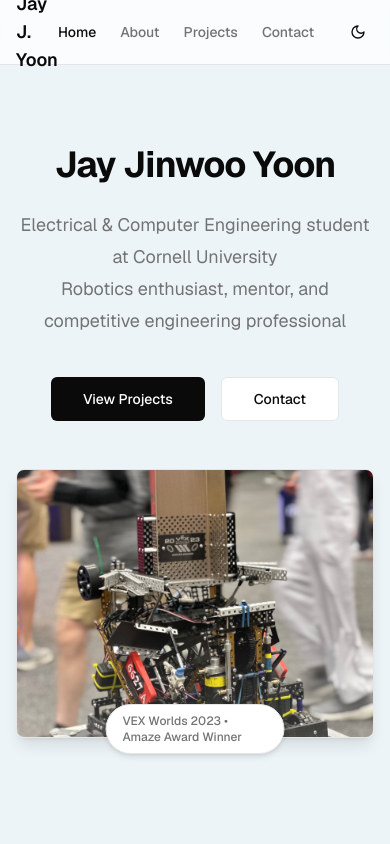
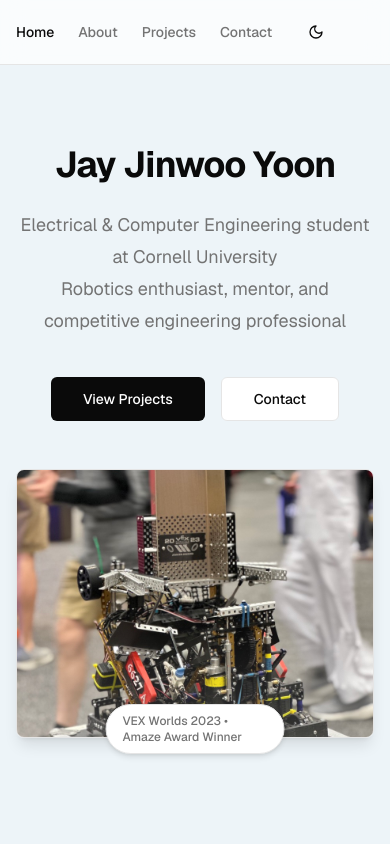
Before and after one commit to jinwooyoon04/jjinwooyoon, a Next.js app: page / in a window 390 px wide. Shown: the top 844 px of the page. Built offline with nearby package versions, Linux system fonts and the light colour scheme.

Commit message:
fixed mobile bug

```diff
--- a/components/nav.tsx
+++ b/components/nav.tsx
@@ -25,7 +25,7 @@ export function Nav() {
       <div className="container mx-auto flex h-16 items-center justify-between px-4 sm:px-6 lg:px-8">
         <Link
           href="/"
-          className="text-lg font-semibold transition-colors hover:text-foreground/80"
+          className="hidden sm:block text-lg font-semibold transition-colors hover:text-foreground/80"
           aria-label="Home"
         >
           Jay J. Yoon
```
